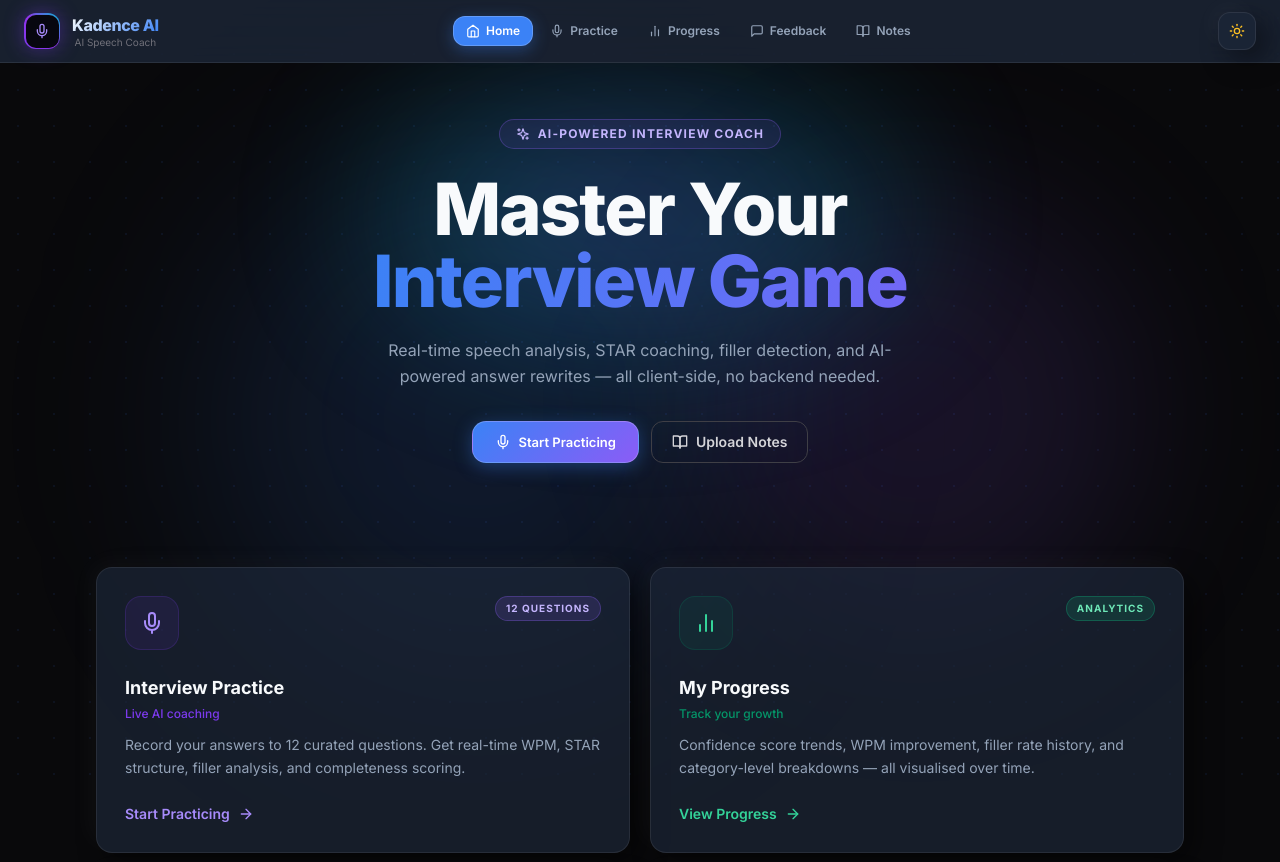
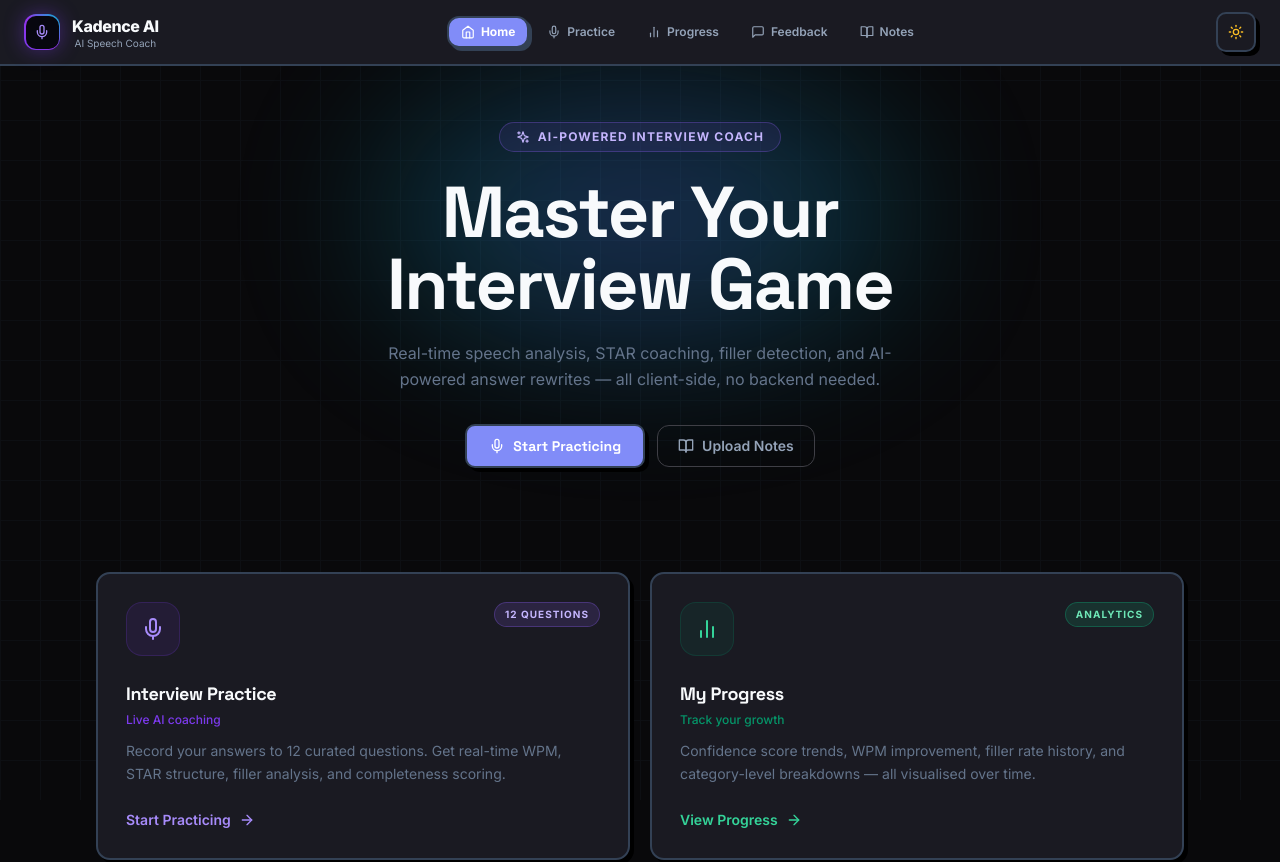
Before and after one commit to muditchaudhary29/kadence, a React (Vite) app: page / in a window 1280 px wide. Shown: the top 862 px of the page. Built offline with nearby package versions, Linux system fonts and the light colour scheme.

Commit message:
Transform design system to Modern Neo-Brutalism with bold 2.5px outlines, hard offset 3D shadows, tactile press effects, and Dark/Light mode support

```diff
--- a/src/index.css
+++ b/src/index.css
@@ -1,65 +1,57 @@
-@import url('https://fonts.googleapis.com/css2?family=Inter:wght@300;400;500;600;700;800&family=Space+Grotesk:wght@400;500;600;700&display=swap');
+@import url('https://fonts.googleapis.com/css2?family=Space+Grotesk:wght@500;600;700&family=Inter:wght@400;500;600;700;800&family=JetBrains+Mono:wght@500;700&display=swap');
 
 @tailwind base;
 @tailwind components;
 @tailwind utilities;
 
 /* ─────────────────────────────────────────────────────────────
-   NEUMORPHIC GLASS DESIGN SYSTEM — DARK & LIGHT THEME
+   NEO-BRUTALISM DESIGN SYSTEM — DARK & LIGHT MODE
 ───────────────────────────────────────────────────────────── */
 
 :root, .dark {
-  --bg-color:         #0F172A;
-  --bg-subtle:        #1E293B;
-  --panel-bg:         rgba(30, 41, 59, 0.75);
-  --card-bg:          rgba(30, 41, 59, 0.65);
-  --card-border:      rgba(255, 255, 255, 0.08);
-  --card-border-hover:rgba(99, 102, 241, 0.35);
+  --bg-main:          #121216;
+  --bg-card:          #1A1A22;
+  --bg-card-hover:    #22222D;
+  --bg-inset:         #0C0C0F;
+  --border-brutal:    #334155;
+  --shadow-brutal:    4px 4px 0px #000000;
+  --shadow-brutal-lg: 6px 6px 0px #000000;
+  --shadow-hover:     2px 2px 0px #000000;
+
   --text-main:        #F8FAFC;
-  --text-muted:       #94A3B8;
-  --text-sub:         #64748B;
+  --text-sub:         #94A3B8;
+  --text-muted:       #64748B;
 
-  /* Neumorphic Shadows (Dark) */
-  --neu-shadow-flat:  10px 10px 28px rgba(0, 0, 0, 0.45), -8px -8px 24px rgba(255, 255, 255, 0.03);
-  --neu-shadow-hover: 14px 14px 36px rgba(0, 0, 0, 0.55), -10px -10px 28px rgba(99, 102, 241, 0.12);
-  --neu-shadow-inset: inset 4px 4px 12px rgba(0, 0, 0, 0.5), inset -4px -4px 12px rgba(255, 255, 255, 0.03);
+  --accent-violet:    #818CF8;
+  --accent-emerald:   #34D399;
+  --accent-amber:     #FBBF24;
+  --accent-rose:      #FB7185;
+  --accent-cyan:      #38BDF8;
 
-  /* Accents */
-  --accent-primary:   #3B82F6; /* Sapphire */
-  --accent-purple:    #8B5CF6;
-  --accent-emerald:   #10B981;
-  --accent-amber:     #F59E0B;
-  --accent-rose:      #EF4444;
-
-  --orb-1:            rgba(59, 130, 246, 0.14);
-  --orb-2:            rgba(139, 92, 246, 0.12);
+  --badge-bg:         #272738;
 }
 
 .light {
-  --bg-color:         #F1F5F9;
-  --bg-subtle:        #E2E8F0;
-  --panel-bg:         rgba(255, 255, 255, 0.85);
-  --card-bg:          rgba(255, 255, 255, 0.75);
-  --card-border:      rgba(226, 232, 240, 0.9);
-  --card-border-hover:rgba(59, 130, 246, 0.4);
+  --bg-main:          #FAF8F5;
+  --bg-card:          #FFFFFF;
+  --bg-card-hover:    #FFFDF9;
+  --bg-inset:         #F1ECE4;
+  --border-brutal:    #0F172A;
+  --shadow-brutal:    4px 4px 0px #0F172A;
+  --shadow-brutal-lg: 6px 6px 0px #0F172A;
+  --shadow-hover:     2px 2px 0px #0F172A;
+
   --text-main:        #0F172A;
-  --text-muted:       #475569;
-  --text-sub:         #64748B;
+  --text-sub:         #334155;
+  --text-muted:       #64748B;
 
-  /* Neumorphic Shadows (Light) */
-  --neu-shadow-flat:  10px 10px 26px rgba(148, 163, 184, 0.35), -10px -10px 26px #FFFFFF;
-  --neu-shadow-hover: 14px 14px 34px rgba(148, 163, 184, 0.45), -12px -12px 30px #FFFFFF;
-  --neu-shadow-inset: inset 3px 3px 8px rgba(148, 163, 184, 0.25), inset -3px -3px 8px #FFFFFF;
+  --accent-violet:    #6366F1;
+  --accent-emerald:   #10B981;
+  --accent-amber:     #F59E0B;
+  --accent-rose:      #F43F5E;
+  --accent-cyan:      #06B6D4;
 
-  /* Accents */
-  --accent-primary:   #2563EB;
-  --accent-purple:    #7C3AED;
-  --accent-emerald:   #059669;
-  --accent-amber:     #D97706;
-  --accent-rose:      #DC2626;
-
-  --orb-1:            rgba(37, 99, 235, 0.08);
-  --orb-2:            rgba(124, 58, 237, 0.06);
+  --badge-bg:         #E2E8F0;
 }
 
 /* ─────────────────────────────────────────────────────────────
@@ -70,201 +62,159 @@
 html { scroll-behavior: smooth; }
 
 body {
-  font-family: 'Inter', system-ui, -apple-system, sans-serif;
-  background-color: var(--bg-color);
+  font-family: 'Inter', system-ui, sans-serif;
+  background-color: var(--bg-main);
   color: var(--text-main);
-  transition: background-color 0.3s ease, color 0.3s ease;
+  transition: background-color 0.2s ease, color 0.2s ease;
   overflow-x: hidden;
   -webkit-font-smoothing: antialiased;
 }
 
-/* ─────────────────────────────────────────────────────────────
-   NEUMORPHIC GLASS CARDS & PANELS
-───────────────────────────────────────────────────────────── */
-.glass-card {
-  background: var(--card-bg);
-  backdrop-filter: blur(16px);
-  -webkit-backdrop-filter: blur(16px);
-  border: 1px solid var(--card-border);
-  box-shadow: var(--neu-shadow-flat);
-  transition: transform 0.2s cubic-bezier(0.16, 1, 0.3, 1), box-shadow 0.25s ease, border-color 0.25s ease, background 0.3s ease;
+h1, h2, h3, .font-heading {
+  font-family: 'Space Grotesk', system-ui, sans-serif;
+  letter-spacing: -0.02em;
 }
 
-.glass-card:hover {
-  border-color: var(--card-border-hover);
-  box-shadow: var(--neu-shadow-hover);
+/* ─────────────────────────────────────────────────────────────
+   NEO-BRUTALIST CARDS & PANELS
+───────────────────────────────────────────────────────────── */
+.glass-card, .card-3d {
+  background-color: var(--bg-card);
+  border: 2.5px solid var(--border-brutal);
+  border-radius: 14px;
+  box-shadow: var(--shadow-brutal);
+  transition: transform 0.15s ease, box-shadow 0.15s ease, background-color 0.2s ease;
+}
+
+.glass-card:hover, .card-3d:hover {
+  transform: translate(-2px, -2px);
+  box-shadow: var(--shadow-brutal-lg);
+  border-color: var(--border-brutal);
 }
 
 .glass-panel {
-  background: var(--panel-bg);
-  backdrop-filter: blur(20px);
-  -webkit-backdrop-filter: blur(20px);
-  border-bottom: 1px solid var(--card-border);
+  background-color: var(--bg-card);
+  border-bottom: 2.5px solid var(--border-brutal);
 }
 
-/* Neumorphic Inset container (for text inputs/transcripts/gauges) */
-.neu-inset {
-  background: var(--bg-color);
-  box-shadow: var(--neu-shadow-inset);
-  border: 1px solid var(--card-border);
+.neu-inset, .bg-zinc-900, .bg-zinc-950\/60, .bg-zinc-950\/80, .bg-zinc-950\/90 {
+  background-color: var(--bg-inset) !important;
+  border: 2px solid var(--border-brutal) !important;
+  border-radius: 10px;
 }
 
 /* ─────────────────────────────────────────────────────────────
-   3D TILT CARDS
-───────────────────────────────────────────────────────────── */
-.card-3d {
-  transform-style: preserve-3d;
-  will-change: transform;
-  cursor: pointer;
-}
-.card-3d::after {
-  content: '';
-  position: absolute;
-  inset: 0;
-  border-radius: inherit;
-  background: radial-gradient(
-    circle at var(--mx, 50%) var(--my, 0%),
-    rgba(255,255,255,0.08) 0%,
-    transparent 60%
-  );
-  pointer-events: none;
-  opacity: 0;
-  transition: opacity 0.2s ease;
-}
-.card-3d:hover::after { opacity: 1; }
-
-/* ─────────────────────────────────────────────────────────────
-   NAVIGATION PILLS
-───────────────────────────────────────────────────────────── */
-.nav-active {
-  background: var(--accent-primary);
-  color: #FFFFFF !important;
-  box-shadow: 0 4px 16px rgba(59, 130, 246, 0.35);
-  border: 1px solid rgba(255, 255, 255, 0.2);
-}
-
-.nav-inactive {
-  color: var(--text-muted);
-  border: 1px solid transparent;
-}
-.nav-inactive:hover {
-  color: var(--text-main);
-  background: var(--card-bg);
-  border-color: var(--card-border);
-}
-
-/* ─────────────────────────────────────────────────────────────
-   BUTTONS
+   TACTILE BRUTALIST BUTTONS
 ───────────────────────────────────────────────────────────── */
 .btn-primary {
   display: inline-flex;
   align-items: center;
   gap: 8px;
   padding: 10px 22px;
-  border-radius: 14px;
-  font-size: 0.8125rem;
-  font-weight: 600;
-  color: #FFFFFF;
-  background: linear-gradient(135deg, var(--accent-primary), var(--accent-purple));
-  box-shadow: 0 4px 18px rgba(59, 130, 246, 0.35);
-  border: 1px solid rgba(255, 255, 255, 0.2);
-  transition: all 0.2s ease;
+  border-radius: 10px;
+  font-family: 'Space Grotesk', sans-serif;
+  font-size: 0.875rem;
+  font-weight: 700;
+  color: #FFFFFF !important;
+  background-color: var(--accent-violet) !important;
+  border: 2.5px solid var(--border-brutal) !important;
+  box-shadow: var(--shadow-brutal) !important;
+  transition: all 0.12s ease;
   cursor: pointer;
 }
 
 .btn-primary:hover {
-  transform: translateY(-1px);
-  box-shadow: 0 6px 24px rgba(59, 130, 246, 0.45);
+  transform: translate(-2px, -2px);
+  box-shadow: var(--shadow-brutal-lg) !important;
 }
-.btn-primary:active { transform: translateY(1px); }
+
+.btn-primary:active {
+  transform: translate(2px, 2px);
+  box-shadow: var(--shadow-hover) !important;
+}
 
 /* Theme Toggle Button */
 .theme-toggle-btn {
-  background: var(--card-bg);
-  border: 1px solid var(--card-border);
-  box-shadow: var(--neu-shadow-flat);
+  background-color: var(--bg-card);
+  border: 2.5px solid var(--border-brutal);
+  box-shadow: var(--shadow-brutal);
   color: var(--text-main);
-  transition: all 0.2s ease;
+  border-radius: 10px;
+  transition: all 0.12s ease;
 }
+
 .theme-toggle-btn:hover {
-  box-shadow: var(--neu-shadow-hover);
-  transform: scale(1.05);
+  transform: translate(-2px, -2px);
+  box-shadow: var(--shadow-brutal-lg);
+}
+
+.theme-toggle-btn:active {
+  transform: translate(2px, 2px);
+  box-shadow: var(--shadow-hover);
 }
 
 /* ─────────────────────────────────────────────────────────────
-   TYPOGRAPHY & ACCENTS
+   NAVIGATION PILLS
 ───────────────────────────────────────────────────────────── */
-.text-gradient {
-  background: linear-gradient(135deg, var(--text-main) 0%, var(--accent-primary) 100%);
-  -webkit-background-clip: text;
-  background-clip: text;
-  -webkit-text-fill-color: transparent;
+.nav-active {
+  background-color: var(--accent-violet) !important;
+  color: #FFFFFF !important;
+  border: 2px solid var(--border-brutal) !important;
+  box-shadow: 3px 3px 0px var(--border-brutal) !important;
+  font-weight: 700 !important;
 }
 
-.text-shimmer {
-  background: linear-gradient(
-    90deg,
-    var(--accent-primary) 0%,
-    var(--accent-purple) 33%,
-    var(--text-main) 66%,
-    var(--accent-primary) 100%
-  );
-  background-size: 200% auto;
-  -webkit-background-clip: text;
-  background-clip: text;
-  -webkit-text-fill-color: transparent;
-  animation: shimmer 6s linear infinite;
+.nav-inactive {
+  color: var(--text-sub) !important;
+  border: 2px solid transparent !important;
+  font-weight: 600 !important;
 }
 
-/* Background mesh dot pattern */
-.dot-grid {
-  background-image: radial-gradient(
-    circle,
-    var(--accent-primary) 1px,
-    transparent 1px
-  );
-  background-size: 36px 36px;
-  opacity: 0.08;
+.nav-inactive:hover {
+  color: var(--text-main) !important;
+  background-color: var(--bg-card-hover) !important;
+  border-color: var(--border-brutal) !important;
 }
 
 /* ─────────────────────────────────────────────────────────────
-   ANIMATIONS
+   TEXT & ACCENTS
 ───────────────────────────────────────────────────────────── */
-@keyframes orb-1 {
-  0%,100% { transform: translate(0,0) scale(1); }
-  50%     { transform: translate(60px,-50px) scale(1.1); }
-}
-@keyframes orb-2 {
-  0%,100% { transform: translate(0,0) scale(1); }
-  50%     { transform: translate(-60px,50px) scale(1.1); }
-}
-@keyframes shimmer {
-  from { background-position: -200% center; }
-  to   { background-position:  200% center; }
-}
-@keyframes fade-up {
-  from { opacity:0; transform:translateY(16px); }
-  to   { opacity:1; transform:translateY(0); }
-}
-@keyframes fade-in {
-  from { opacity:0; }
-  to   { opacity:1; }
+.text-zinc-100, .text-zinc-200, .text-white {
+  color: var(--text-main) !important;
 }
 
-.animate-orb-1    { animation: orb-1 20s ease-in-out infinite; }
-.animate-orb-2    { animation: orb-2 25s ease-in-out infinite; }
-.animate-fade-up  { animation: fade-up 0.5s ease forwards; }
-.animate-fade-in  { animation: fade-in 0.3s ease forwards; }
+.text-zinc-300, .text-zinc-400, .text-zinc-500 {
+  color: var(--text-sub) !important;
+}
 
-.delay-100 { animation-delay: 0.1s; }
-.delay-200 { animation-delay: 0.2s; }
-.delay-300 { animation-delay: 0.3s; }
-.delay-400 { animation-delay: 0.4s; }
+.text-gradient, .text-shimmer {
+  background: none !important;
+  -webkit-text-fill-color: initial !important;
+  color: var(--text-main) !important;
+}
 
-/* Custom Scrollbar */
-::-webkit-scrollbar { width: 6px; height: 6px; }
-::-webkit-scrollbar-track { background: transparent; }
+/* Grid Lines Background for Neo-Brutalism */
+.dot-grid {
+  background-image:
+    linear-gradient(to right, var(--border-brutal) 1px, transparent 1px),
+    linear-gradient(to bottom, var(--border-brutal) 1px, transparent 1px);
+  background-size: 40px 40px;
+  opacity: 0.12;
+}
+
+/* ─────────────────────────────────────────────────────────────
+   ANIMATIONS & SCROLLBAR
+───────────────────────────────────────────────────────────── */
+@keyframes fade-up {
+  from { opacity: 0; transform: translateY(12px); }
+  to   { opacity: 1; transform: translateY(0); }
+}
+
+.animate-fade-up { animation: fade-up 0.35s ease forwards; }
+
+::-webkit-scrollbar { width: 8px; height: 8px; }
+::-webkit-scrollbar-track { background: var(--bg-main); }
 ::-webkit-scrollbar-thumb {
-  background: var(--card-border-hover);
-  border-radius: 99px;
+  background: var(--border-brutal);
+  border-radius: 4px;
 }
```
